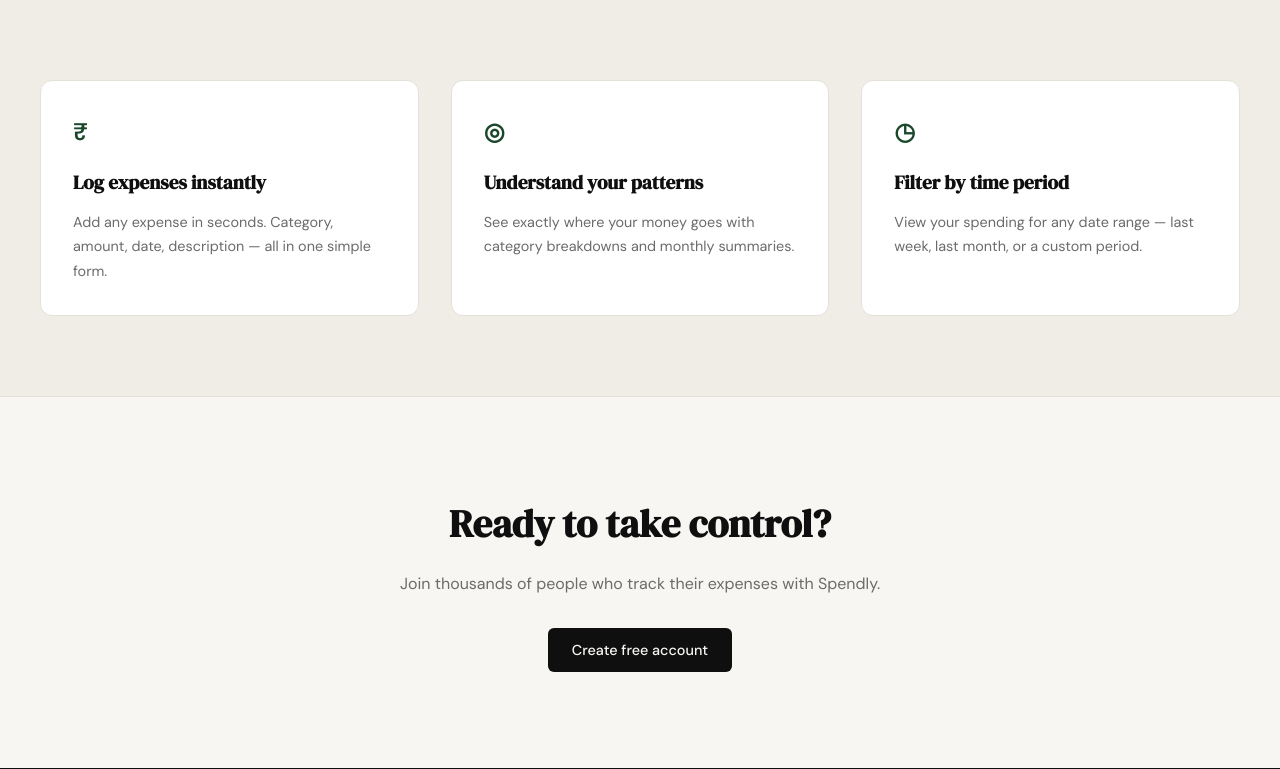
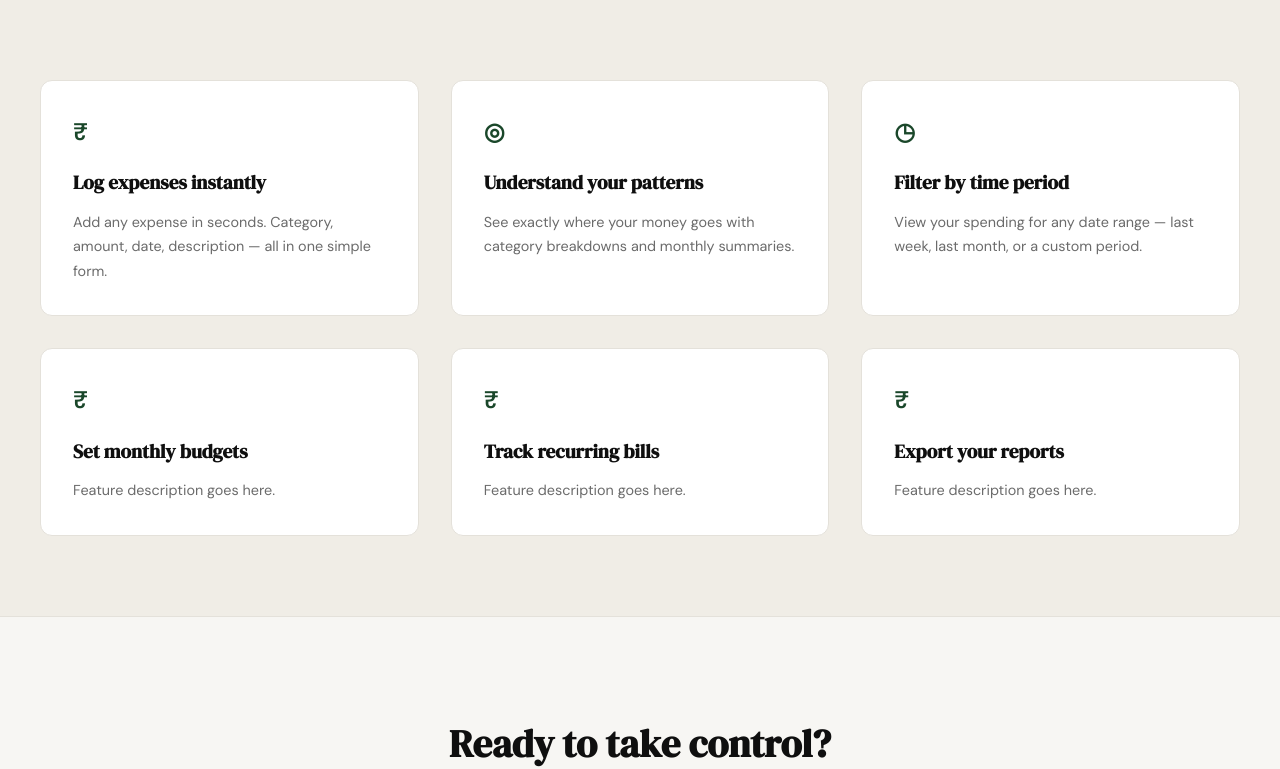
Before and after one commit to AdibNihal10/Spendly, a Flask app: page / in a window 1280 px wide. Shown: the part 585-1354 px from the top of the page. Run offline with Flask 3, Linux system fonts and the light colour scheme.

Commit message:
Add three new feature cards to landing page

```diff
--- a/templates/landing.html
+++ b/templates/landing.html
@@ -78,6 +78,21 @@
             <h3 class="feature-title">Filter by time period</h3>
             <p class="feature-body">View your spending for any date range — last week, last month, or a custom period.</p>
         </div>
+        <div class="feature-card">
+            <div class="feature-icon">₹</div>
+            <h3 class="feature-title">Set monthly budgets</h3>
+            <p class="feature-body">Feature description goes here.</p>
+        </div>
+        <div class="feature-card">
+            <div class="feature-icon">₹</div>
+            <h3 class="feature-title">Track recurring bills</h3>
+            <p class="feature-body">Feature description goes here.</p>
+        </div>
+        <div class="feature-card">
+            <div class="feature-icon">₹</div>
+            <h3 class="feature-title">Export your reports</h3>
+            <p class="feature-body">Feature description goes here.</p>
+        </div>
     </div>
 </section>
 
```
